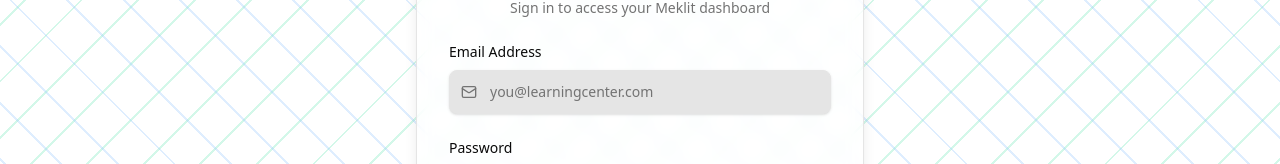
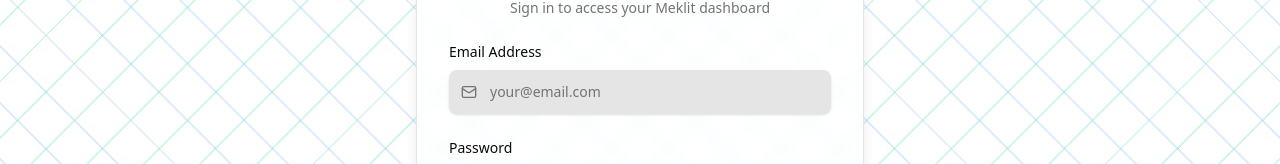
Before and after one commit to Negarit-Systems/meklit, a React (Vite) app in the folder client/: page /sign-in in a window 1280 px wide. Shown: the part 300-464 px from the top of the page. Built offline with nearby package versions, Linux system fonts and the light colour scheme; no server answers.

Commit message:
fix: placeholder email

```diff
--- a/client/src/pages/auth-pages/Signin.tsx
+++ b/client/src/pages/auth-pages/Signin.tsx
@@ -53,7 +53,7 @@
               id="email"
               name="email"
               type="email"
-              placeholder="you@learningcenter.com"
+              placeholder="your@email.com"
               value={formData.email}
               onChange={handleChange}
               className="pl-10 h-11 bg-input border-border focus:ring-2 focus:ring-ring focus:border-transparent"
```
